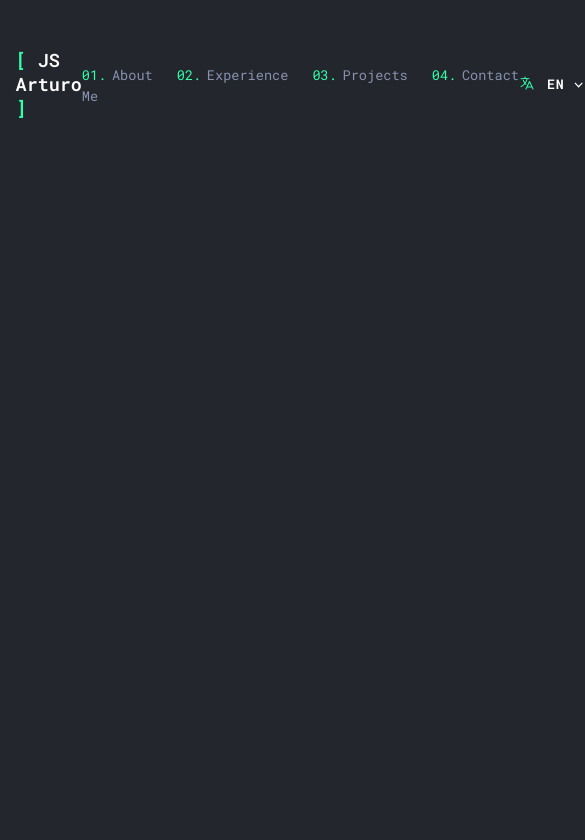
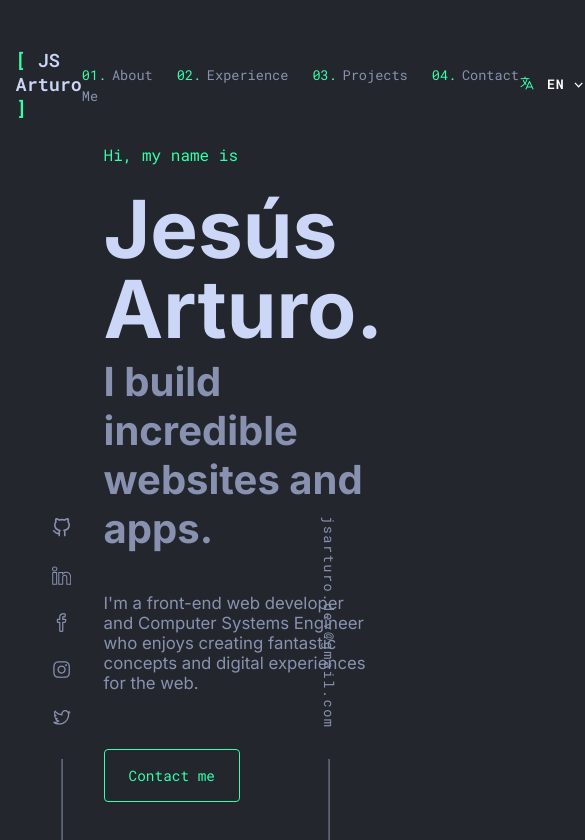
Before and after one commit to JessArthuro/personal-portfolio, a React (Vite) app: page / in a window 390 px wide. Shown: the top 840 px of the page, 585 px wide, since content can reach past the window. Built offline with nearby package versions, Linux system fonts and the light colour scheme.

Commit message:
Agregue la seccion hero, falta hacer responsive header y hero

```diff
--- a/src/App.jsx
+++ b/src/App.jsx
@@ -1,5 +1,6 @@
-import Header from "./components/Header";
-import Hero from "./components/Hero";
+import { About } from "./components/About";
+import { Header } from "./components/Header";
+import { Hero } from "./components/Hero";
 
 function App() {
   return (
@@ -7,7 +8,8 @@ function App() {
       <Header />
 
       <main>
-        {/* <Hero /> */}
+        <Hero />
+        <About />
       </main>
     </>
   );
--- /dev/null
+++ b/src/components/About.jsx
@@ -0,0 +1,7 @@
+import React from 'react'
+
+export const About = () => {
+  return (
+    <div style={{ minHeight: "300vh"}}></div>
+  )
+}
--- a/src/components/Header.jsx
+++ b/src/components/Header.jsx
@@ -6,7 +6,7 @@ import MxFlag from "../assets/mx-flag.svg";
 import UsFlag from "../assets/us-flag.svg";
 import "../styles/header.scss";
 
-function Header() {
+export const Header = () => {
   const [t, i18n] = useTranslation("global");
 
   const [isOpen, setIsOpen] = useState(false);
@@ -25,12 +25,13 @@ function Header() {
   }, []);
 
   return (
-    <header className="header container">
+    <header className="header_section">
+      <nav className="nav_content container">
         <a href="#" className="logo">
           <span>{`[`}</span> JS Arturo <span>{`]`}</span>
         </a>
 
-      <nav className="nav_menu">
+        <div className="nav">
           <ol className="nav_list">
             <li className="nav_item">
               <a className="nav_link" href="#">
@@ -53,16 +54,7 @@ function Header() {
               </a>
             </li>
           </ol>
-
-        {/* <a
-          className="cv_link"
-          href="/public/CV_Jesus_Arturo_CA.pdf"
-          download
-          target="_blank"
-        >
-          {t("header.download")}
-        </a> */}
-      </nav>
+        </div>
 
         <div className="languages">
           <span className="languages_icon">
@@ -86,8 +78,7 @@ function Header() {
             </li>
           </ul>
         </div>
+      </nav>
     </header>
   );
-}
-
-export default Header;
+};
--- a/src/components/Hero.jsx
+++ b/src/components/Hero.jsx
@@ -1,17 +1,55 @@
-import React from 'react'
-import "../styles/hero.scss"
+import { useTranslation } from "react-i18next";
+import { SocialLink } from "./SocialLink";
+import { FiGithub } from "react-icons/fi";
+import { SlSocialLinkedin, SlSocialFacebook } from "react-icons/sl";
+import { RxInstagramLogo, RxTwitterLogo } from "react-icons/rx";
+import "../styles/hero.scss";
 
-function Hero() {
+export const Hero = () => {
+  const [t] = useTranslation("global");
+
   return (
-    <section className='container'>
-      <h1>Hola, mi nombre es</h1>
-      <h2 className='hero_title'>Jesús Arturo.</h2>
-      <p>Soy ingeniero en sistemas computacionales especializado en desarrollo web frontend, creando aplicaciones y sitios web profesionales e increibles. Ofreciendo calidad y experiencias extraordinarias.</p>
-      <button>Contactame</button>
-      {/* <h1 className="hero_title">Ing. Jesús Arturo Carmona Aguirre</h1> */}
-      {/* <p>Lorem ipsum dolor sit amet consectetur adipisicing elit. Nihil earum illo maiores laudantium libero exercitationem non inventore quos facilis! Eveniet aliquid, aperiam voluptatibus voluptas accusamus ipsam unde nihil laboriosam suscipit.</p> */}
+    <section className="hero_section">
+      <div className="container hero_data">
+        <h1 className="hero_title">{t("hero.title")}</h1>
+        <h2 className="hero_name">Jesús Arturo.</h2>
+        <h3 className="hero_subtitle">{t("hero.subtitle")}</h3>
+        <p className="hero_description">{t("hero.description")}</p>
+        <a href="#contact" className="hero_btn">
+          {t("hero.button")}
+        </a>
+
+        <div className="left_side">
+          <div className="social_links">
+            <SocialLink
+              link="https://github.com/JessArthuro"
+              icon={<FiGithub />}
+            />
+            <SocialLink
+              link="https://www.linkedin.com/in/jsarturo-dev/"
+              icon={<SlSocialLinkedin />}
+            />
+            <SocialLink
+              link="https://www.facebook.com/jesusarturo.carmonaaguirre"
+              icon={<SlSocialFacebook />}
+            />
+            <SocialLink
+              link="https://www.instagram.com/jess_arthuro/"
+              icon={<RxInstagramLogo />}
+            />
+            <SocialLink
+              link="https://twitter.com/JessArthuro"
+              icon={<RxTwitterLogo />}
+            />
+          </div>
+        </div>
+
+        <div className="right_side">
+          <a className="email_link" href="mailto:jsarturo.dev@gmail.com">
+            jsarturo.dev@gmail.com
+          </a>
+        </div>
+      </div>
     </section>
-  )
-}
-
-export default Hero
+  );
+};
--- /dev/null
+++ b/src/components/SocialLink.jsx
@@ -0,0 +1,12 @@
+export const SocialLink = ({ link, icon }) => {
+  return (
+    <a
+      className="social_link"
+      href={link}
+      target="_blank"
+      rel="noopener noreferrer"
+    >
+      {icon}
+    </a>
+  );
+};
--- a/src/index.css
+++ b/src/index.css
@@ -1,4 +1,4 @@
-@import url("https://fonts.googleapis.com/css2?family=Roboto+Mono:wght@100;200;300;400;500;600;700&display=swap");
+@import url('https://fonts.googleapis.com/css2?family=Inter:wght@100;200;300;400;500;600;700;800;900&family=Roboto+Mono:wght@100;200;300;400;500;600;700&display=swap');
 
 :root {
   --bg-body: #23272d;
@@ -6,6 +6,9 @@
   --titles-color: #ccd6f6;
   --gray: #8892b0;
   --white: #ffffff;
+
+  --font-inter: 'Inter', sans-serif;
+  --font-mono: "Roboto Mono", monospace;
 
   /* Option #2 */
   /* --bg-body: #110E27;
@@ -19,7 +22,7 @@
   padding: 0;
   box-sizing: border-box;
   scroll-behavior: smooth;
-  font-family: "Roboto Mono", monospace;
+  font-family: var(--font-mono);
 }
 
 body {
--- a/src/styles/header.scss
+++ b/src/styles/header.scss
@@ -1,26 +1,28 @@
-.header {
+.header_section {
+  background: var(--bg-body);
+  padding: 3rem 0 1rem;
+  position: fixed;
+  width: 100%;
+  top: 0;
+  left: 0;
+  z-index: 20;
+}
+
+.nav_content {
   display: flex;
   justify-content: space-between;
   align-items: center;
-  padding: 3rem 0 1rem;
-  // border: 1px solid red;
 }
 
 .logo {
   font-size: 1.15rem;
-  color: var(--white);
+  color: var(--titles-color);
   font-weight: 600;
 
   span {
     color: var(--green);
     // box-shadow: 0px 5px 15px rgba(128, 0, 255, 0.3);
   }
-}
-
-.nav_menu {
-  display: flex;
-  align-items: center;
-  gap: 1.5rem;
 }
 
 .nav_list {
@@ -69,20 +71,6 @@
   }
 }
 
-// .cv_link {
-//   border: 1px solid var(--purple);
-//   color: var(--blue);
-//   padding: 0.5rem 1rem;
-//   font-size: 0.85rem;
-//   border-radius: 0.5rem;
-//   box-shadow: 0px 5px 15px rgba(128, 0, 255, 0.3);
-//   transition: all 0.3s ease;
-
-//   &:hover {
-//     background-color: var(--purple);
-//     color: var(--white);
-//   }
-// }
 
 .languages {
   position: relative;
@@ -142,3 +130,19 @@
     }
   }
 }
+
+
+  // .cv_link {
+  //   border: 1px solid var(--purple);
+  //   color: var(--blue);
+  //   padding: 0.5rem 1rem;
+  //   font-size: 0.85rem;
+  //   border-radius: 0.5rem;
+  //   box-shadow: 0px 5px 15px rgba(128, 0, 255, 0.3);
+  //   transition: all 0.3s ease;
+
+  //   &:hover {
+  //     background-color: var(--purple);
+  //     color: var(--white);
+  //   }
+  // }
--- a/src/styles/hero.scss
+++ b/src/styles/hero.scss
@@ -1,18 +1,119 @@
-.hero_title {
-  font-size: 5rem;
-  letter-spacing: -0.25rem;
-  font-weight: 500;
-  // background-color: #37C5FF;
-  // color: red;
-  background: linear-gradient(to right, #37C5FF, #986EF6);
-  -webkit-background-clip: text;
-  -webkit-text-fill-color: transparent;
+.hero {
+  &_section {
+    margin-top: 9rem;
+    // border: 1px solid red;
+  }
+
+  &_data {
+    padding-left: 5.5rem;
+    // border: 1px solid yellow;
+    position: relative;
+  }
+
+  &_title {
+    font-size: 1rem;
+    font-weight: 400;
+    color: var(--green);
+    margin-bottom: 1.5rem;
+  }
+
+  &_name {
+    font-size: 5rem;
+    color: var(--titles-color);
+    line-height: 5rem;
+    margin-bottom: 0.5rem;
+    font-family: var(--font-inter);
+    // border: 1px solid;
+  }
+
+  &_subtitle {
+    font-size: 2.5rem;
+    margin-bottom: 2.5rem;
+    font-family: var(--font-inter);
+    // border: 1px solid;
+  }
+
+  &_description {
+    max-width: 30rem;
+    font-size: 1.05rem;
+    font-family: var(--font-inter);
+  }
+
+  &_btn {
+    background: none;
+    border: 1px solid var(--green);
+    color: var(--green);
+    font-size: 0.9rem;
+    margin-top: 3.5rem;
+    padding: 1rem 1.5rem;
+    border-radius: 0.25rem;
+    display: inline-block;
+  }
 }
 
-// #814bf6 color morado
-// #6535cf color morado cuando tiene hover
-// box-shadow: 0px 5px 15px rgba(128, 0, 255, 0.3);
-// #938ca7 color gris
-// #ffffff color blanco textos titulares
-// #110e27 color morado mas oscuro
-// #090909 color negro para footer
+.left_side,
+.right_side {
+  position: fixed;
+  bottom: 0;
+  z-index: 10;
+
+  &::after {
+    content: '';
+    position: absolute;
+    width: 0.85px;
+    height: 85px;
+    bottom: 0;
+    left: 50%;
+    transform: translateX(-50%);
+    background: var(--gray);
+  }
+}
+
+.left_side {
+  left: 3.25rem;
+
+  .social_links {
+    display: flex;
+    flex-direction: column;
+    row-gap: 1.4rem;
+    margin-bottom: 7rem;
+
+    .social_link {
+      font-size: 1.2rem;
+      color: var(--gray);
+      transition: color 0.4s ease;
+
+      &:hover {
+        color: var(--green);
+      }
+    }
+  }
+}
+
+.right_side {
+  right: 3.25rem;
+
+  .email_link {
+    writing-mode: vertical-lr;
+    font-size: 0.85rem;
+    letter-spacing: 1.5px;
+    color: var(--gray);
+    margin-bottom: 7rem;
+    transition: color 0.4s ease;
+
+    &:hover {
+      color: var(--green);
+    }
+  }
+}
+
+// .hero_title {
+//   font-size: 5rem;
+//   letter-spacing: -0.25rem;
+//   font-weight: 500;
+//   background-color: #37C5FF;
+//   color: red;
+//   background: linear-gradient(to right, #37C5FF, #986EF6);
+//   -webkit-background-clip: text;
+//   -webkit-text-fill-color: transparent;
+// }
--- a/src/translations/en/global.json
+++ b/src/translations/en/global.json
@@ -6,5 +6,11 @@
     "contact": "Contact",
     "english": "English",
     "spanish": "Spanish"
+  },
+  "hero": {
+    "title": "Hi, my name is",
+    "subtitle": "I build incredible websites and apps.",
+    "description": "I'm a front-end web developer and Computer Systems Engineer who enjoys creating fantastic concepts and digital experiences for the web.",
+    "button": "Contact me"
   }
 }
--- a/src/translations/es/global.json
+++ b/src/translations/es/global.json
@@ -6,5 +6,11 @@
     "contact": "Contacto",
     "english": "Inglés",
     "spanish": "Español"
+  },
+  "hero": {
+    "title": "Hola, mi nombre es",
+    "subtitle": "Construyo sitios web y aplicaciones increíbles.",
+    "description": "Soy un desarrollador web front-end e Ingeniero en Sistemas Computacionales que disfruta crear conceptos fantásticos y experiencias digitales para la web.",
+    "button": "Contáctame"
   }
 }
```
Lines whose indentation alone changed are shown as unchanged.
